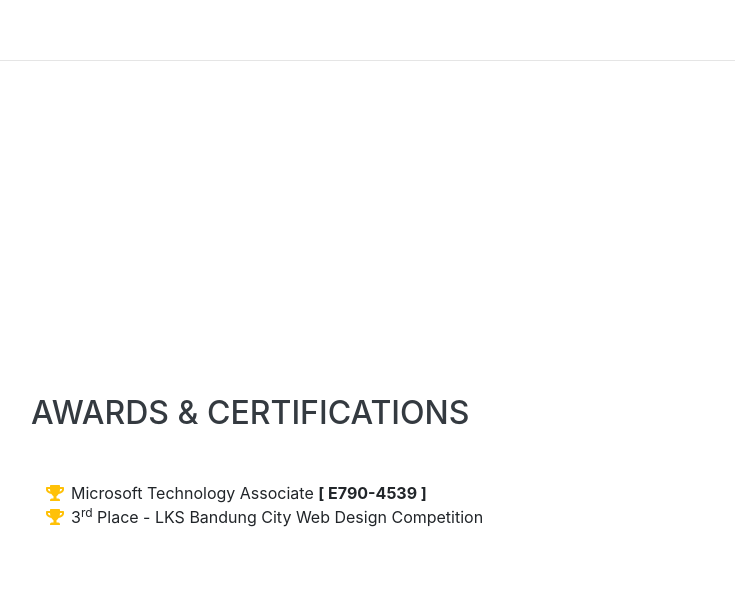
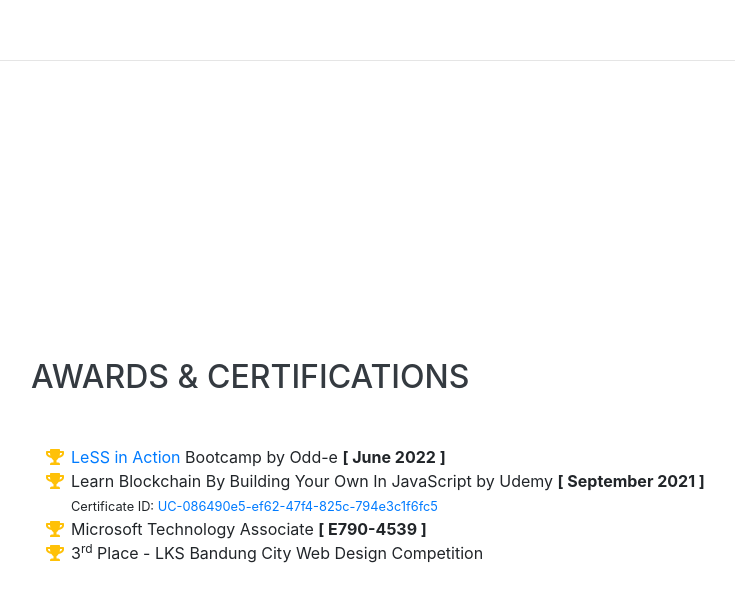
Before and after one commit to ariemeow/ariemeow.github.io, a website with bundled scripts: page index.html in a window 1280 px wide. Shown: the part 5396-5997 px from the top of the page, without its empty margins (289-1024 px from the left). Built offline with nearby package versions, Linux system fonts and the light colour scheme; a web font is replaced by a local one.

Commit message:
update cert and color ambience

```diff
--- a/index.html
+++ b/index.html
@@ -333,6 +333,13 @@
         <ul class="fa-ul mb-0">
           <li>
             <i class="fa-li fa fa-trophy text-warning"></i>
+            <a href="https://less.works/profiles/mochammad-zachri-yunadi">LeSS in Action</a> Bootcamp by Odd-e <b>[ June 2022 ]</b></li>
+          <li>
+            <i class="fa-li fa fa-trophy text-warning"></i>
+            Learn Blockchain By Building Your Own In JavaScript by Udemy <b>[ September 2021 ]</b> <br/>
+            <small>Certificate ID: <a href="https://www.udemy.com/certificate/UC-086490e5-ef62-47f4-825c-794e3c1f6fc5/">UC-086490e5-ef62-47f4-825c-794e3c1f6fc5</a></small></li>
+          <li>
+            <i class="fa-li fa fa-trophy text-warning"></i>
             Microsoft Technology Associate <b>[ E790-4539 ]</b></li>
           <li>
             <i class="fa-li fa fa-trophy text-warning"></i>
```
Also changed, not shown: css/resume.min.css (+1 -1 lines).
